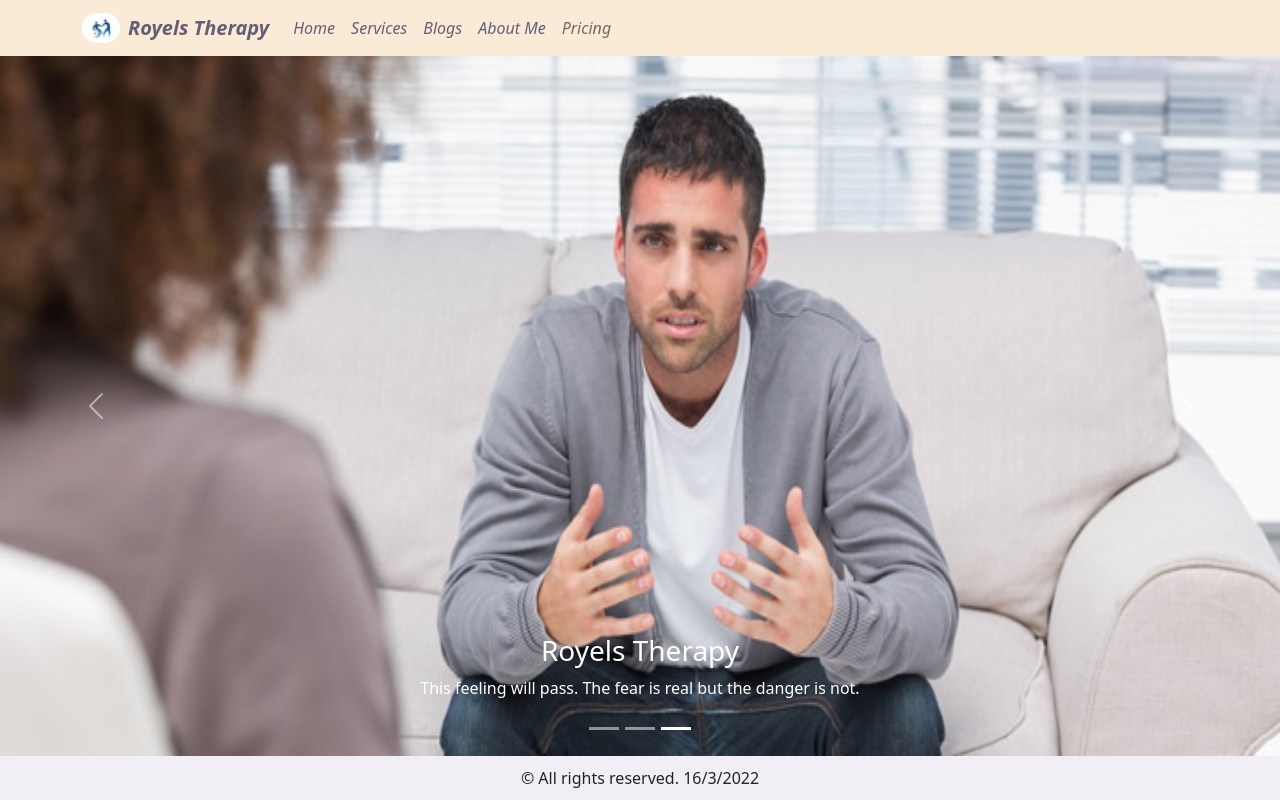
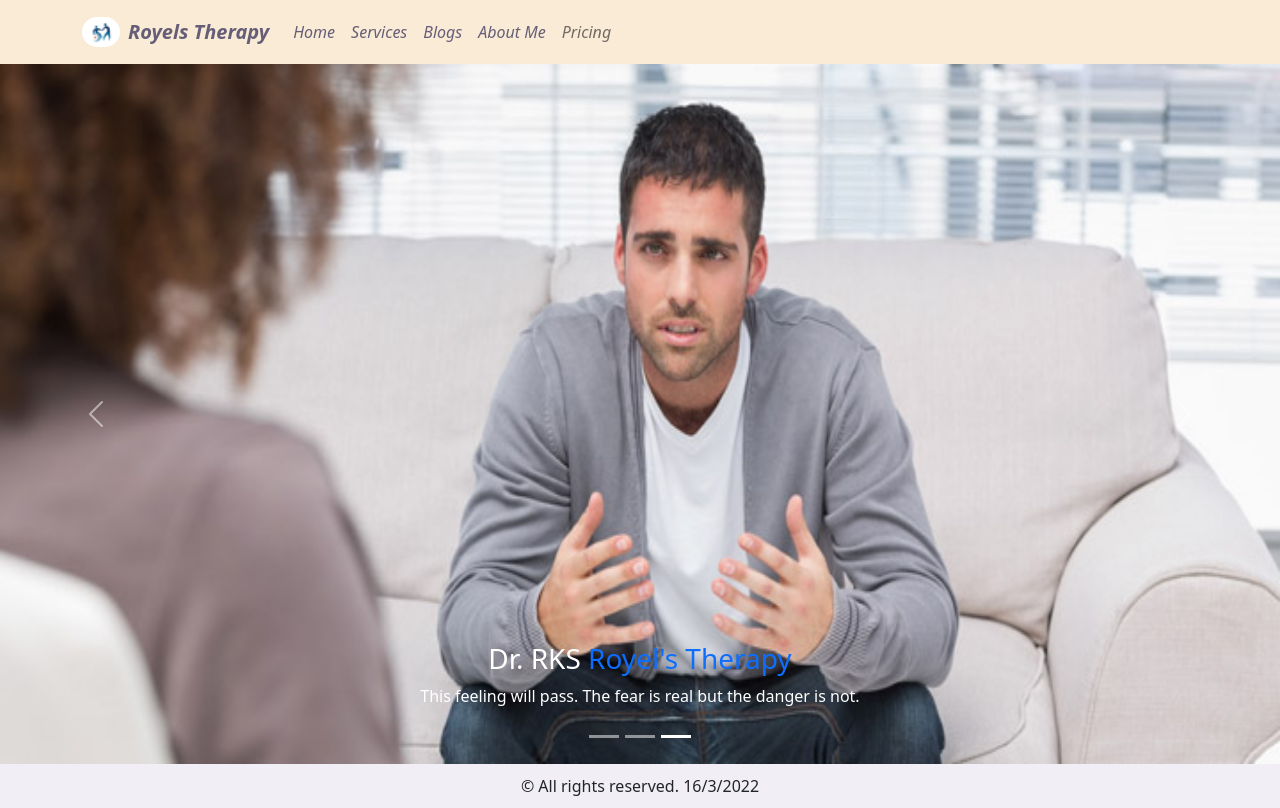
Before and after one commit to shahriar-kasem/independent-service-provider, a React (Create React App) app: page / in a window 1280 px wide. Built offline with nearby package versions, Linux system fonts and the light colour scheme.

Commit message:
minor css changed

```diff
--- a/src/Components/Pages/Home/Banner/Banner.js
+++ b/src/Components/Pages/Home/Banner/Banner.js
@@ -16,7 +16,7 @@ const Banner = () => {
                         alt="First slide"
                     />
                     <Carousel.Caption>
-                        <h3>Royels Therapy</h3>
+                        <h3>Dr. RKS <span className='text-primary'>Royel's Therapy</span></h3>
                         <p>Increasing the strength of our minds is the only way to reduce the difficulty of life.</p>
                     </Carousel.Caption>
                 </Carousel.Item>
@@ -27,7 +27,7 @@ const Banner = () => {
                         alt="Second slide"
                     />
                     <Carousel.Caption>
-                        <h3>Royels Therapy</h3>
+                        <h3>Dr. RKS <span className='text-primary'>Royel's Therapy</span></h3>
                         <p>Being able to be your true self is one of the strongest components of good mental health.</p>
                     </Carousel.Caption>
                 </Carousel.Item>
@@ -38,7 +38,7 @@ const Banner = () => {
                         alt="Third slide"
                     />
                     <Carousel.Caption>
-                        <h3>Royels Therapy</h3>
+                        <h3>Dr. RKS <span className='text-primary'>Royel's Therapy</span></h3>
                         <p>This feeling will pass. The fear is real but the danger is not.</p>
                     </Carousel.Caption>
                 </Carousel.Item>
--- a/src/Components/Shared/Footer/Footer.js
+++ b/src/Components/Shared/Footer/Footer.js
@@ -8,9 +8,9 @@ const month = today.getMonth();
 const year = today.getFullYear();
 const fullDate = day +'/'+ month+'/'+year;
     return (
-        <div className='footer-container'>
+        <footer  className='footer-container'>
             <p className='footer-text'>© All rights reserved. {fullDate} </p>
-        </div>
+        </footer>
     );
 };
 
--- a/src/Components/Shared/Header/Header.js
+++ b/src/Components/Shared/Header/Header.js
@@ -6,7 +6,7 @@ import therapylogo from '../../../images/logo/therapylogo.png';
 
 const Header = () => {
     return (
-        <section className='header-container'>
+        <section className='header-container py-1'>
             <nav>
                 <Navbar id='navbar' expand='lg' sticky='top' variant="light">
                     <Container className='fst-italic'>
```
